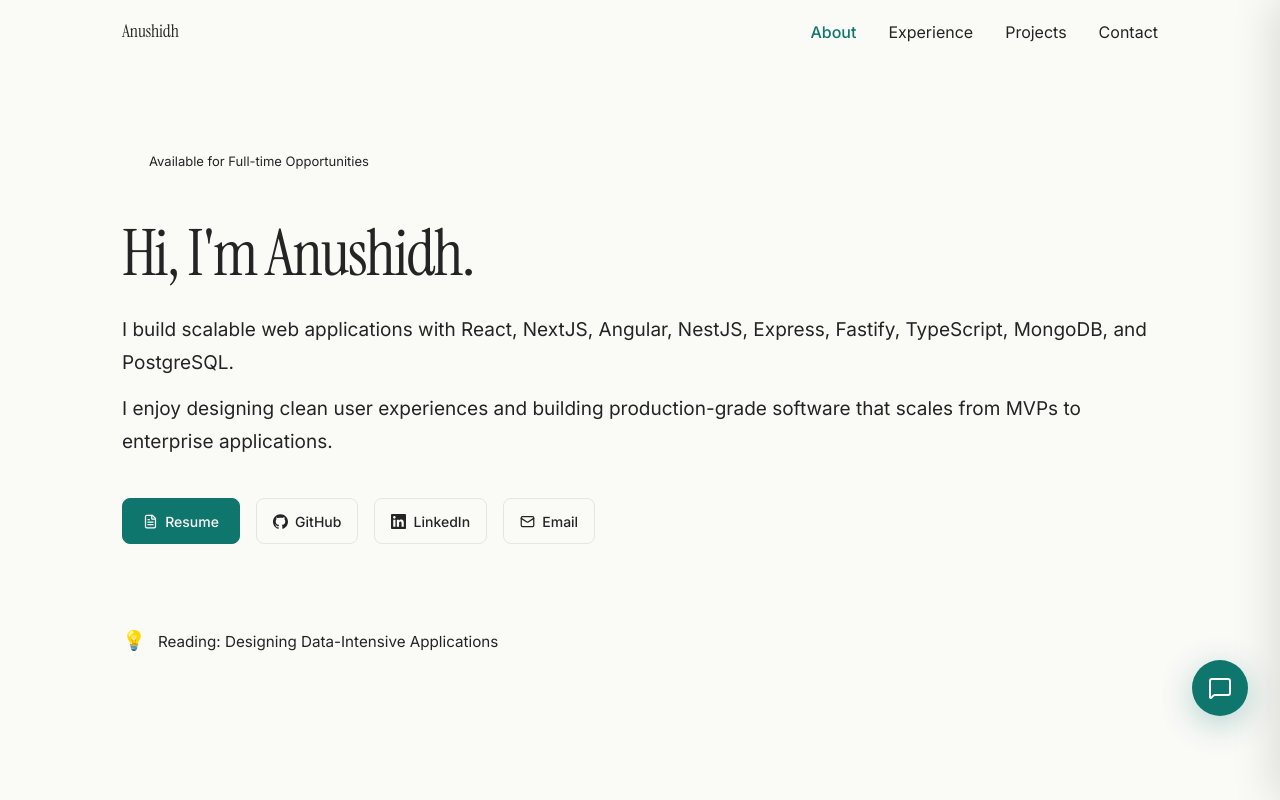
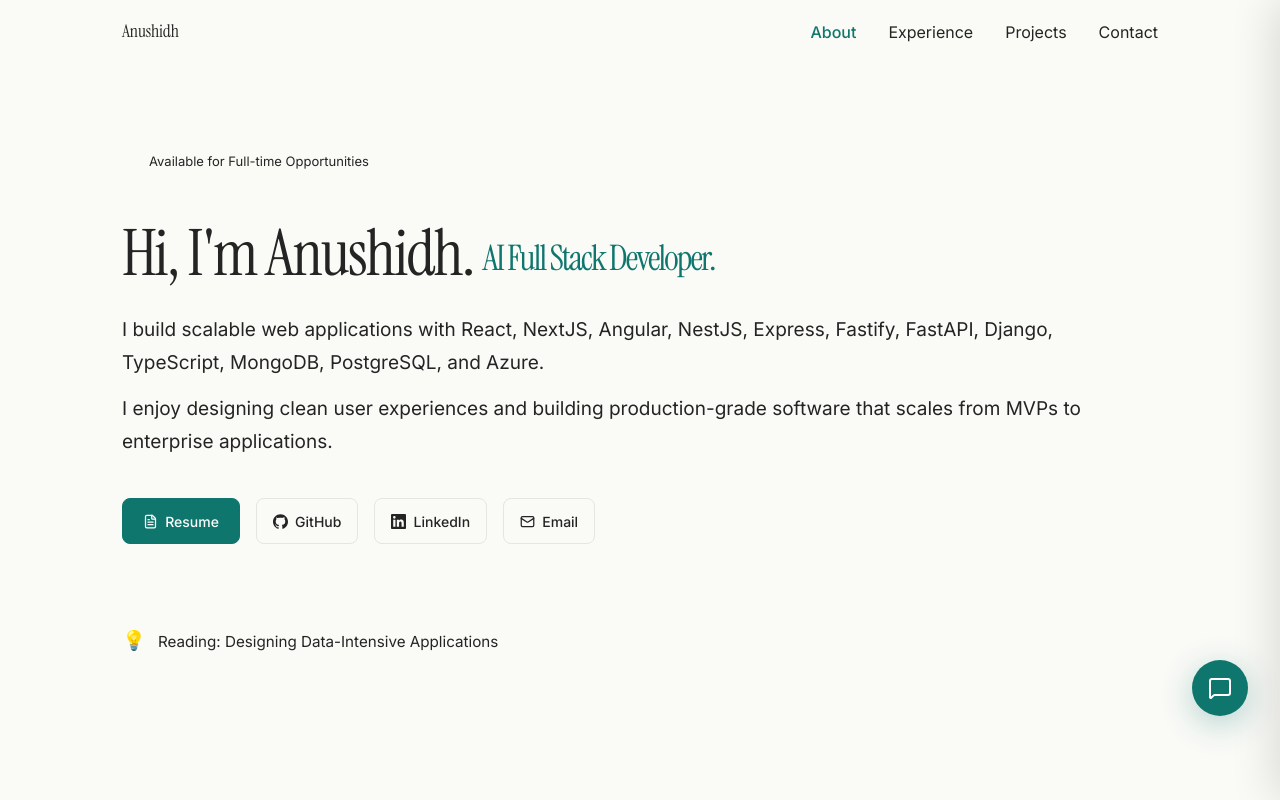
Before and after one commit to Anushidh/my-portfolio, a Next.js app: page / in a window 1280 px wide. Shown: the top 800 px of the page. Built offline with nearby package versions, Linux system fonts and the light colour scheme.

Commit message:
Design: Display AI Full Stack Developer title inline with smaller font

```diff
--- a/components/Hero.tsx
+++ b/components/Hero.tsx
@@ -126,7 +126,8 @@ export default function Hero() {
           marginBottom: "1.5rem",
         }}
       >
-        Hi, I&apos;m Anushidh.
+        Hi, I&apos;m Anushidh.{" "}
+        <span style={{ color: "var(--color-accent)", fontSize: "0.55em", verticalAlign: "middle" }}>AI Full Stack Developer.</span>
       </motion.h1>
 
       {/* Description */}
@@ -143,7 +144,7 @@ export default function Hero() {
         }}
       >
         I build scalable web applications with React, NextJS, Angular, NestJS, Express,
-        Fastify, TypeScript, MongoDB, and PostgreSQL.
+        Fastify, FastAPI, Django, TypeScript, MongoDB, PostgreSQL, and Azure.
       </motion.p>
 
       <motion.p
```
